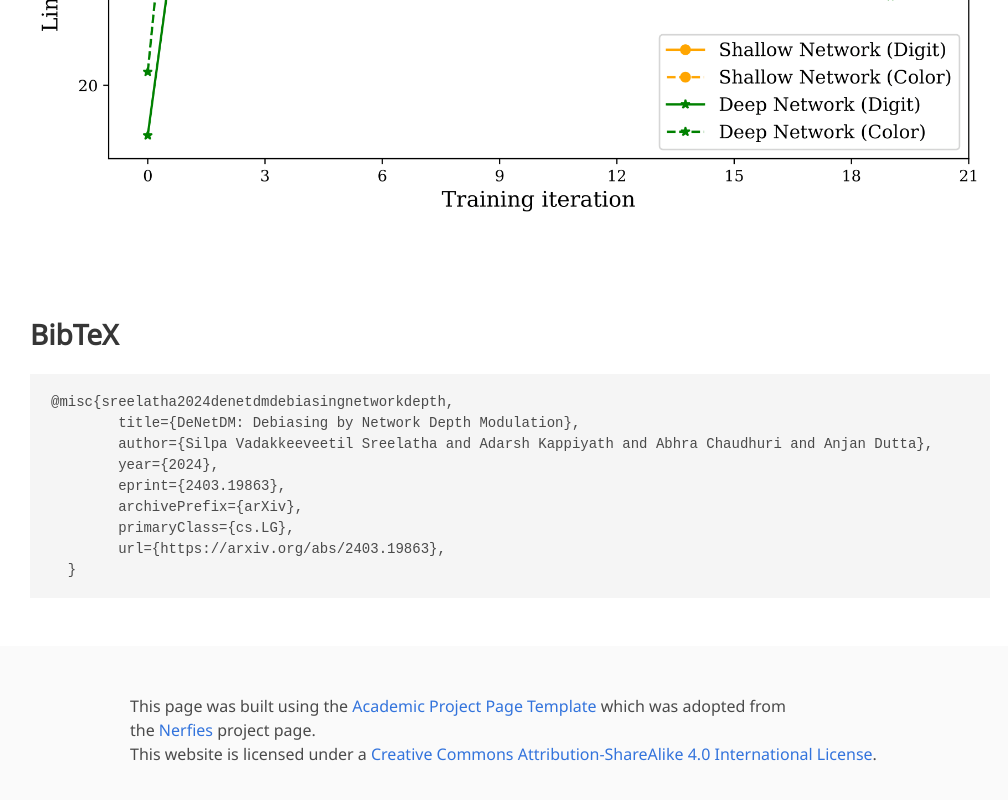
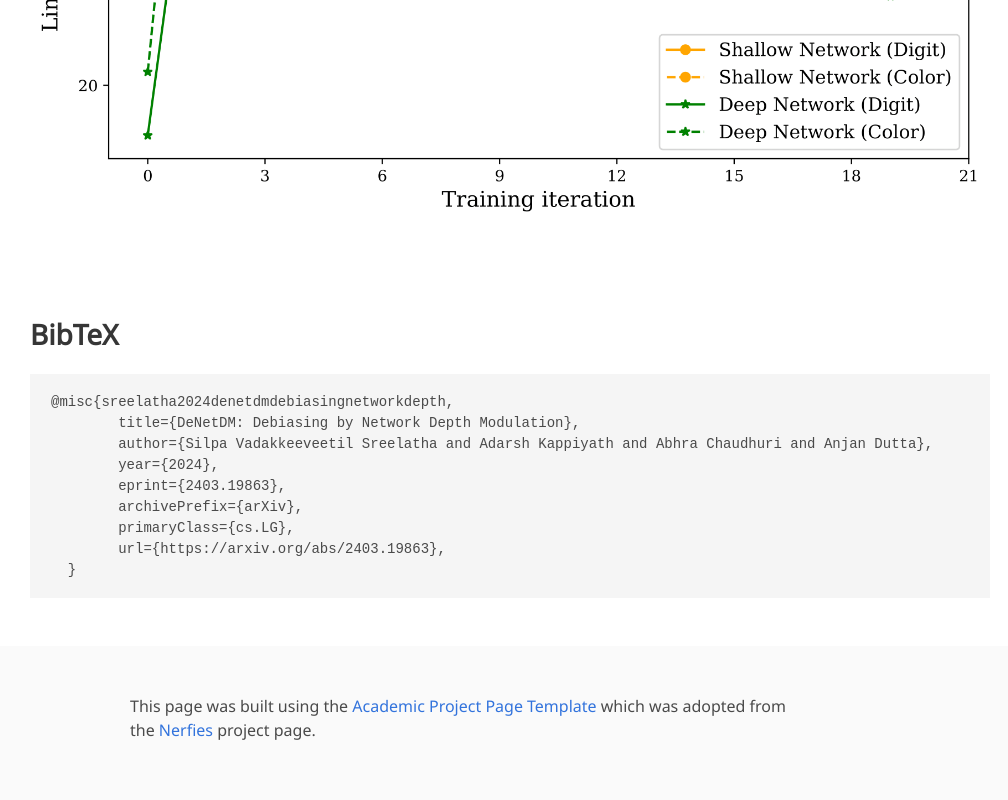
Before and after one commit to VSSILPA/denetdm, a plain HTML site: page index.html in a window 1280 px wide. Shown: the part 2985-3785 px from the top of the page, without its empty margins (130-1138 px from the left). Drawn offline with nearby package versions, Linux system fonts and the light colour scheme; some icons are missing; a web font is replaced by a local one.

Commit message:
modified footer

```diff
--- a/index.html
+++ b/index.html
@@ -360,8 +360,7 @@
         <div class="content">
 
           <p>
-            This page was built using the <a href="https://github.com/eliahuhorwitz/Academic-project-page-template" target="_blank">Academic Project Page Template</a> which was adopted from the <a href="https://nerfies.github.io" target="_blank">Nerfies</a> project page. <br> This website is licensed under a <a rel="license"  href="http://creativecommons.org/licenses/by-sa/4.0/" target="_blank">Creative
-            Commons Attribution-ShareAlike 4.0 International License</a>.
+            This page was built using the <a href="https://github.com/eliahuhorwitz/Academic-project-page-template" target="_blank">Academic Project Page Template</a> which was adopted from the <a href="https://nerfies.github.io" target="_blank">Nerfies</a> project page.
           </p>
 
         </div>
```
